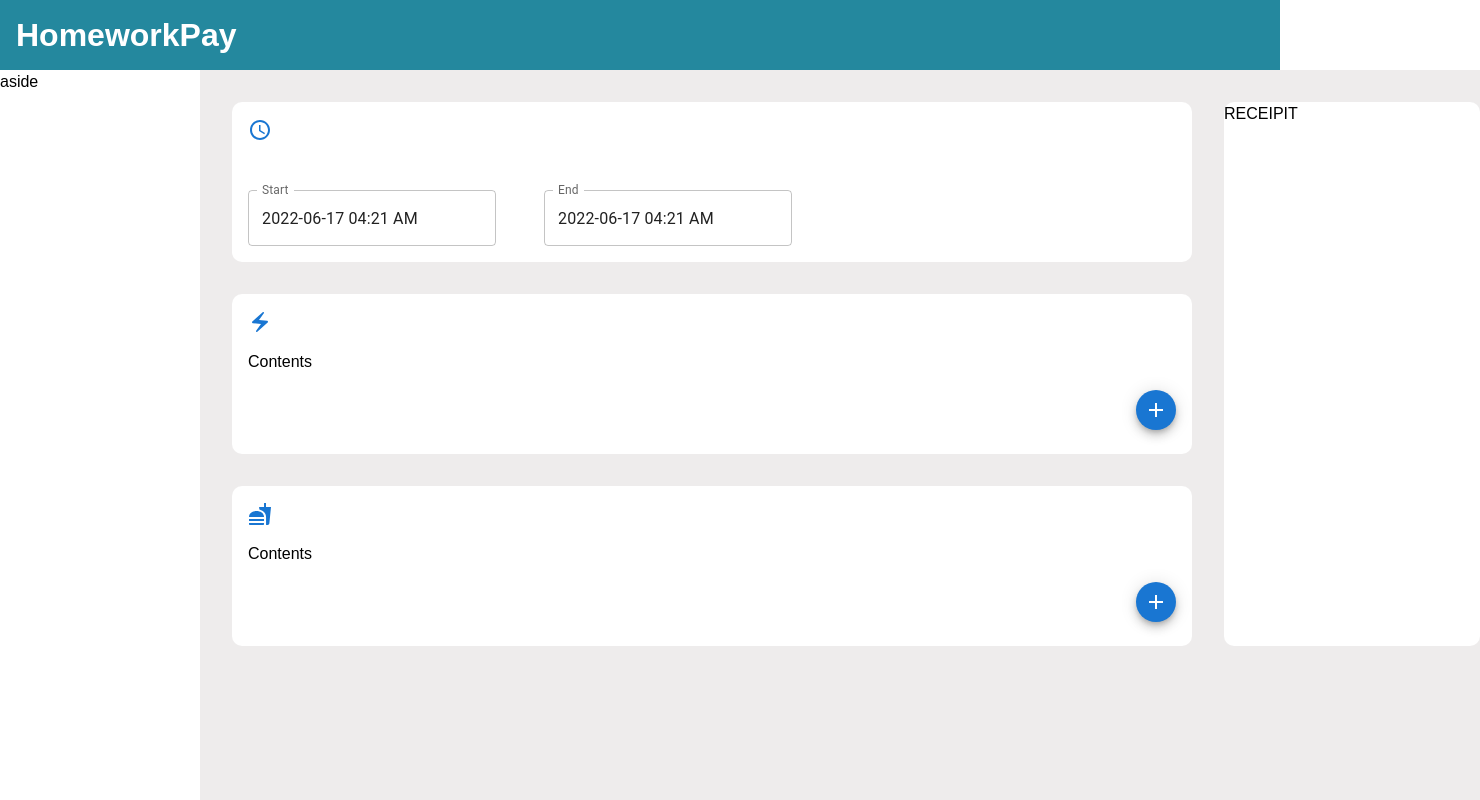
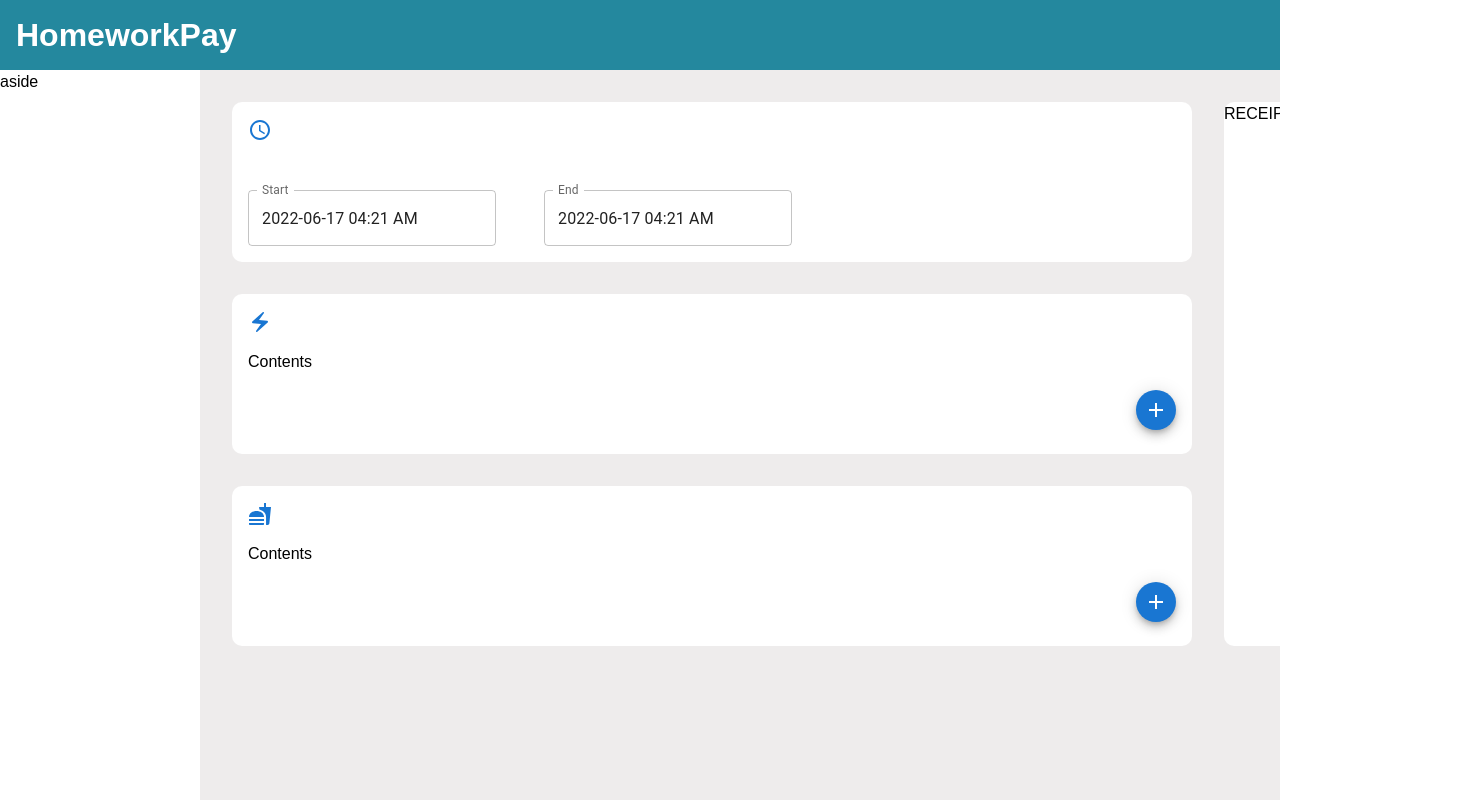
Before and after one commit to sig003/homework-pay, a Next.js app: page /charge/Charge in a window 1280 px wide. Shown: the whole page, 1480 px wide, since content can reach past the window. Built offline with nearby package versions, Linux system fonts and the light colour scheme.

Commit message:
adjust layout

```diff
--- a/src/components/Layout/Layout.tsx
+++ b/src/components/Layout/Layout.tsx
@@ -23,14 +23,18 @@ const AsideSectionLayout = styled.div`
 `;
 
 const AsideLayout = styled.div`
+  width: 200px;
   max-width: 200px;
   min-width: 200px;
-  height: calc(100vh - 70px);
+  height: 100%;
 `;
 
 const SectionLayout = styled.div`
-  width: 100%;
-  height: calc(100vh - 70px);
+  width: calc(100% - 200px);
+  height: calc(100% - 70px);
+  position: fixed;
+  overflow: auto;
+  left: 200px;
   background-color: hsl(0, 6%, 93%);
 `;
 
```
